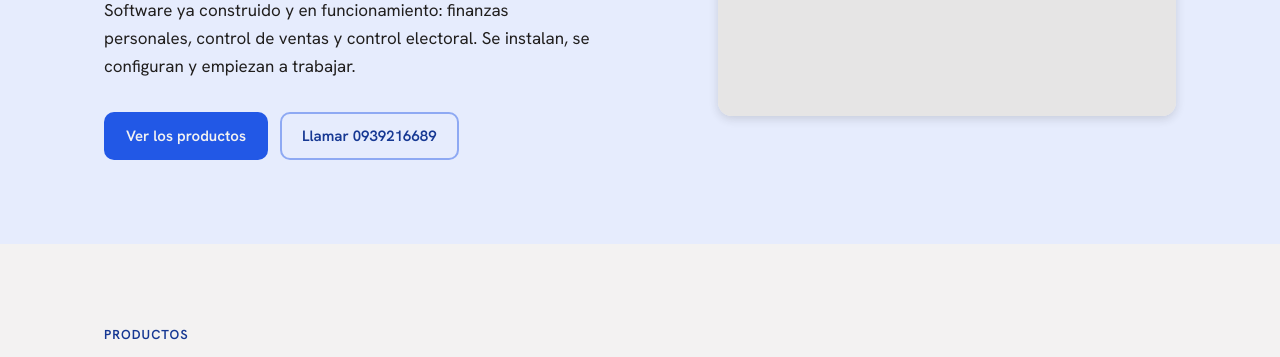
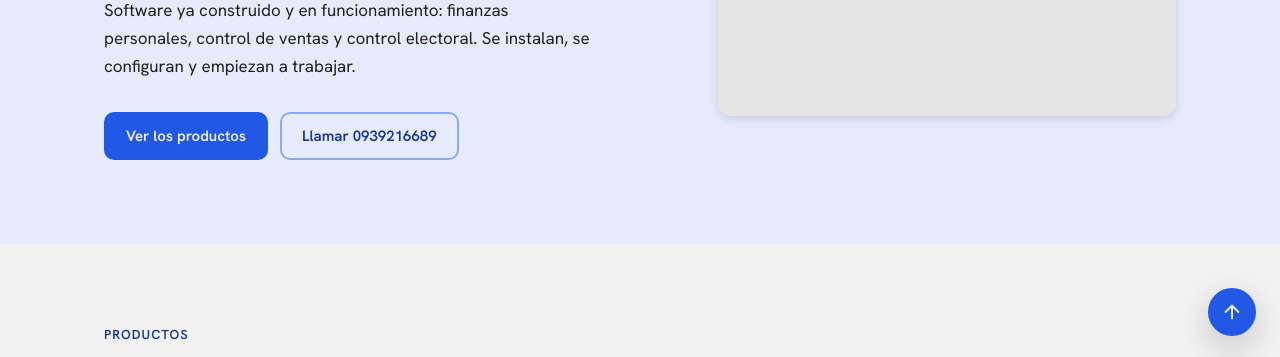
Before and after one commit to netbit04-dev/netbit-landing, a website: page index.html in a window 1280 px wide. Shown: the part 440-797 px from the top of the page. Drawn offline with Linux system fonts and the light colour scheme.

Commit message:
Agregar boton flotante para volver arriba
Co-Authored-By: Claude Sonnet 5 <noreply@anthropic.com>

```diff
--- a/index.html
+++ b/index.html
@@ -48,7 +48,7 @@ a:hover{color:var(--color-accent)}
 </style>
 </head>
 <body>
-<div style="background: var(--color-bg); color: var(--color-text);">
+<div id="top" style="background: var(--color-bg); color: var(--color-text);">
 
   <nav class="nav" style="padding-inline: clamp(20px, 5vw, 72px); display: grid; grid-template-columns: 1fr auto 1fr; gap: 0;">
     <span class="nav-brand">NetBit</span>
@@ -196,6 +196,10 @@ a:hover{color:var(--color-accent)}
     </div>
   </footer>
 
+  <a href="#top" aria-label="Volver arriba" style="position: fixed; right: 24px; bottom: 24px; width: 48px; height: 48px; border-radius: 50%; background: var(--color-accent); box-shadow: var(--shadow-lg); display: grid; place-items: center; z-index: 50;">
+    <svg width="22" height="22" viewBox="0 0 24 24" fill="none" stroke="#f3f2f2" stroke-width="2" stroke-linecap="round" stroke-linejoin="round"><path d="M12 19V5"/><path d="M5 12l7-7 7 7"/></svg>
+  </a>
+
 </div>
 </body>
 </html>
```
